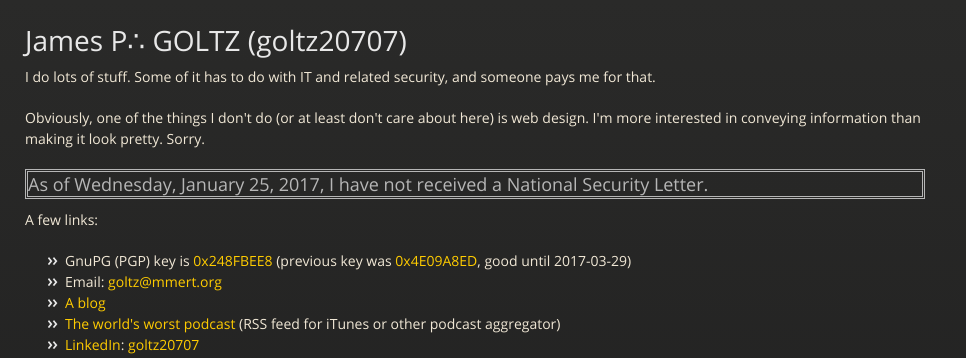
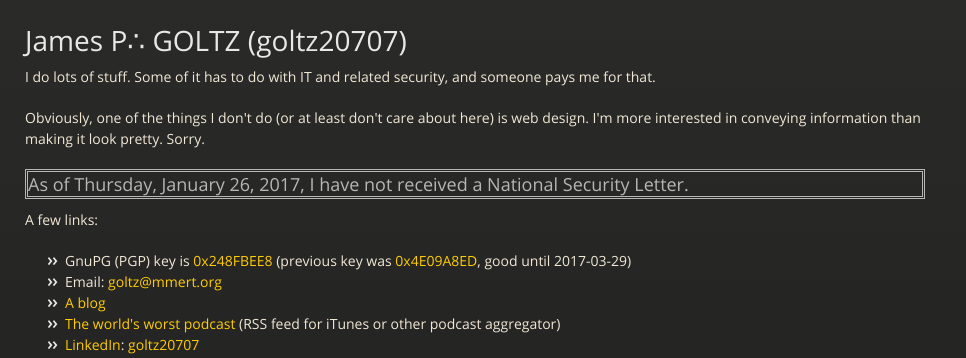
Before and after one commit to goltz20707/goltz20707.github.io, a Jekyll site: the page built from index.html, in a window 1280 px wide. Shown: the top 358 px of the page, without its empty margins (0-966 px from the left). Built offline with Jekyll 4.4.1, drawn with Linux system fonts in a browser that asks for light colours.

Commit message:
Update nsl.html

```diff
--- a/_includes/nsl.html
+++ b/_includes/nsl.html
@@ -3,6 +3,6 @@ date '+%A, %B %e, %Y,'
  -->
 <h3 style="border: double">As of
 
-Wednesday, January 25, 2017,
+Thursday, January 26, 2017,
 
 I have not received a National Security Letter.</h3>
```
